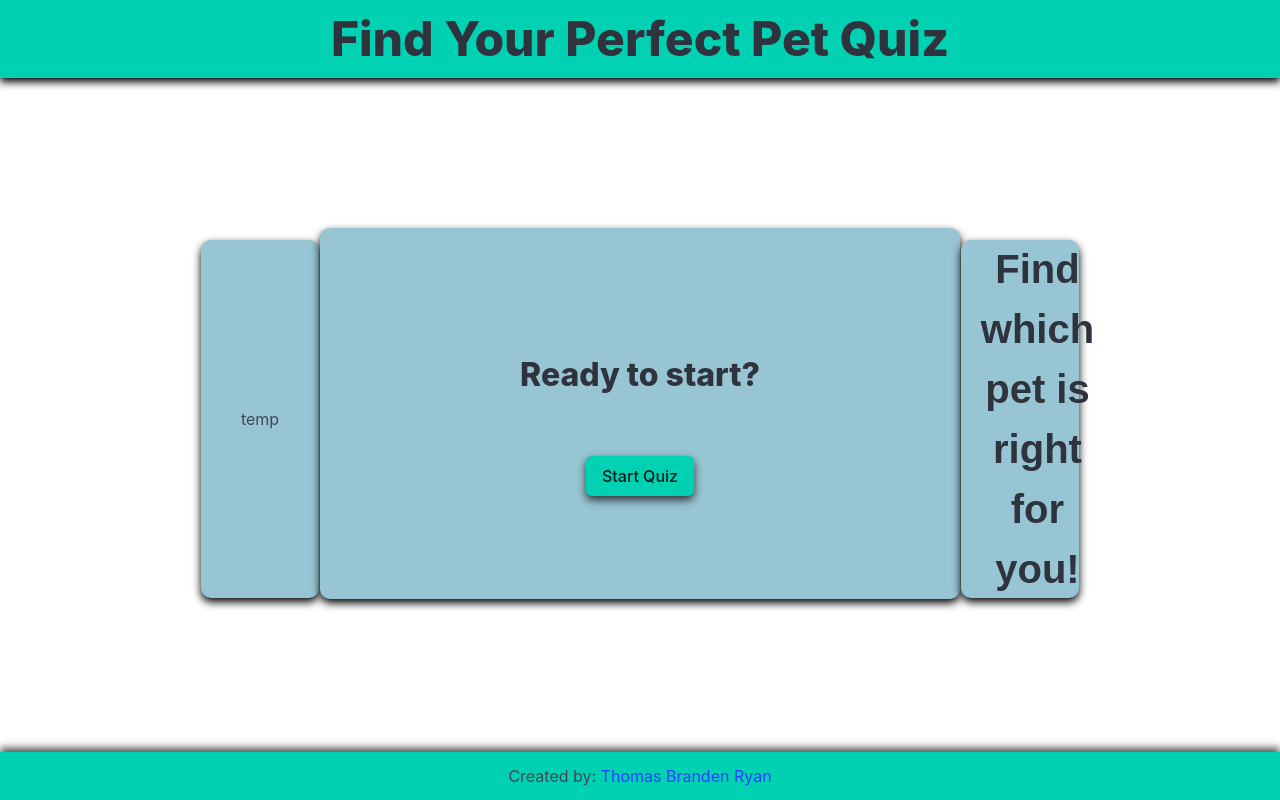
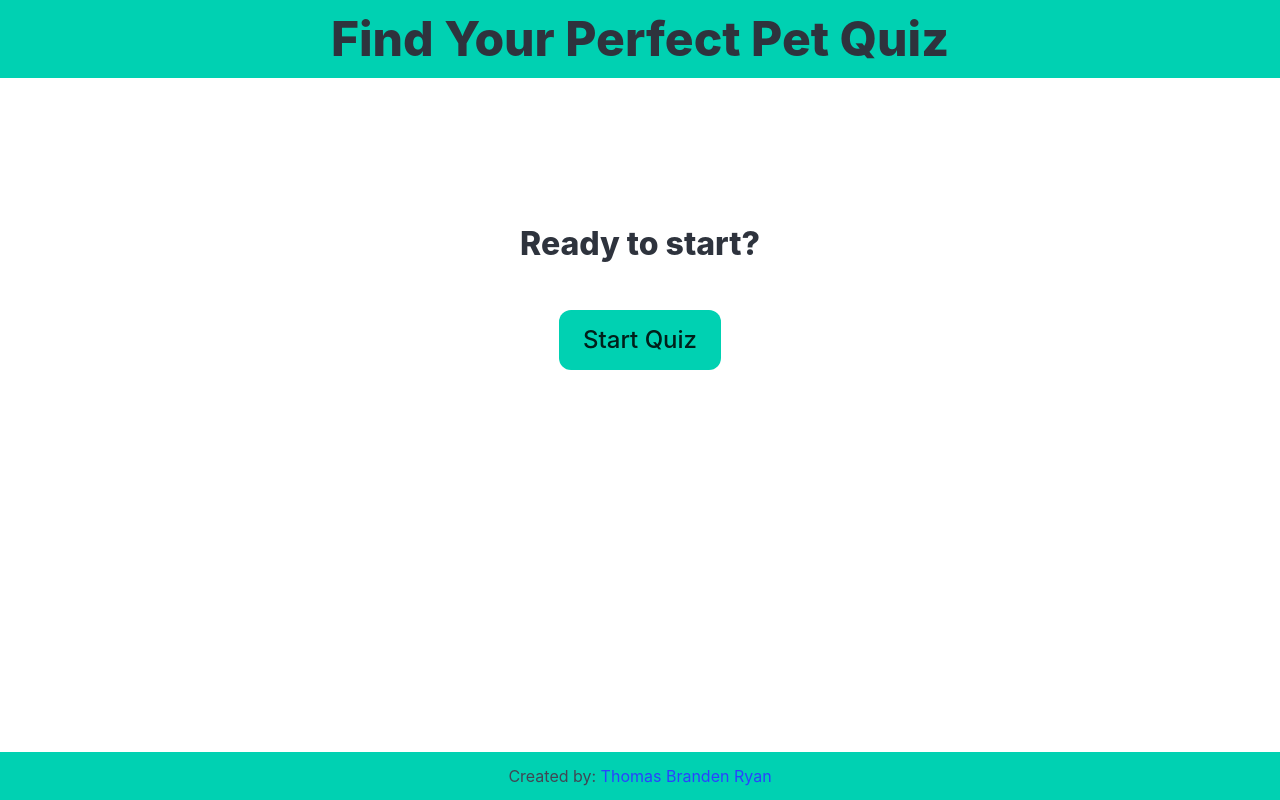
Before and after one commit to Tomjp424/pet-finder-quiz, a plain HTML site: page index.html in a window 1280 px wide. Drawn offline with Linux system fonts and the light colour scheme.

Commit message:
Revert "new-css-stuff"

```diff
--- a/index.html
+++ b/index.html
@@ -1,6 +1,5 @@
 <!DOCTYPE html>
 <html>
-
   <head>
     <meta charset="utf-8">
     <meta name="viewport" content="width=device-width, initial-scale=1">
@@ -18,15 +17,10 @@
       </h1>
     </header>
 
-  <main>
+<main class="is-flex is-flex-direction-row" >
 
-    <div class="column is-one-quarter sidebar">
-    <aside id="progress">
-      temp
-    </aside>
-  </div>
+    <section class="section is-flex-direction-column is-mobile"  style="height:375px">
 
-    <card class="card is-flex-direction-column is-mobile column main-content">
         <div class="has-text-centered">
             <h2 class="title is-3">
                 Ready to start?
@@ -34,17 +28,11 @@
         </div>
 
         <div class="columns is-justify-content-center mt-6 is-size-4-mobile">
-        <button class="button is-primary is-fullwidth">Start Quiz</button>
+            <button class="button is-primary is-large">Start Quiz</button>
         </div>
-    </card>
 
-  <div class="column is-one-quarter sidebar">
-    <aside id="aside">
-      <p>
-        <strong>Find which pet is right for you!</strong>
-      </p>
-    </aside>
-  </div>
+
+    </section>
 
 </main>
 
@@ -59,5 +47,4 @@
     </div>
   </footer>
   </body>
-
 </html>
--- a/styles.css
+++ b/styles.css
@@ -3,151 +3,43 @@ main {
     flex-wrap: wrap;
     flex-direction: row;
     height: calc(100vh - 78px - 48px);
+  }
+
+
+section {
+    position: relative;
+    top: 100px;
+    margin: 0 auto;
+    width: 80%;
+    text-align: center;
+    animation: fadeIn 1s;
 }
-
-header {
-    box-shadow: 0 4px 8px rgba(0, 0, 0, 1);
-}
-
 
 footer {
     position: relative;
-    box-shadow: 0 -4px 8px rgba(0, 0, 0, 0.70);
 }
 
+.card {
+    position: relative;
+    --bulma-card-color: var(--bulma-text);
+    --bulma-card-background-color: var(--bulma-scheme-main);
+    --bulma-card-shadow: var(--bulma-shadow);
+    --bulma-card-radius: 0.75rem;
+    --bulma-card-header-background-color: transparent;
+    --bulma-card-header-color: var(--bulma-text-strong);
+    --bulma-card-header-padding: 0.75rem 1rem;
+    --bulma-card-header-shadow: 0 0.125em 0.25em hsla(var(--bulma-scheme-h), var(--bulma-scheme-s), var(--bulma-scheme-invert-l), 0.1);
+    --bulma-card-header-weight: var(--bulma-weight-bold);
+    --bulma-card-content-background-color: transparent;
+    --bulma-card-content-padding: 1.5rem;
+    --bulma-card-footer-background-color: transparent;
+    --bulma-card-footer-border-top: 1px solid var(--bulma-border-weak);
+    --bulma-card-footer-padding: 0.75rem;
+    --bulma-card-media-margin: var(--bulma-block-spacing);
+  }
 
-.card {
-    display: flex;
-    flex-wrap: wrap;
-    flex-direction: column;
-    justify-content: center;
-    position: relative;
-    top: 150px;
-    align-items: center;
-    width: 45%;
-    height: 55%;
-    margin: 0 auto;
-    padding: 20px;
-    border-radius: 10px;
-    box-shadow: 0 4px 8px rgba(0, 0, 0, 1);
-    background-color: #98c5d3;
-    transition: transform 0.3s;
-}
-
-.button {
-    display:flex;
-    flex-wrap: wrap;
-    box-shadow: 0 4px 8px rgba(0, 0, 0, .75);
-    top: 15px;
-    position: relative;
-    justify-content: center;
-    text-align: center;
-    align-items: center;
-    margin: 0 auto;
-}
-
-#progress {
-    display: flex;
-    flex-wrap: wrap;
-    flex-direction: column;
-    justify-content: center;;
-    position: relative;
-    top: 150px;
-    left: 100px;
-    right: 100px;
-    margin: 0 auto;
-    padding: 20px;
-    height: 55%;
-    width: 40%;
-    text-align: center;
-    border-radius: 10px;
-    box-shadow: 0 4px 8px rgba(0, 0, 0, 1);
-    background-color: #98c5d3;
-}
-
-#aside {
-    display: flex;
-    flex-wrap: wrap;
-    flex-direction: column;
-    justify-content: center;;
-    position: relative;
-    align-items: center;
-    top: 150px;
-    right: 100px;
-    margin: 0 auto;
-    padding: 20px;
-    height: 55%;
-    width: 40%;
-    text-align: center;
-    font-family: Arial, Helvetica, sans-serif;
-    font-size: 40px;
-    border-radius: 10px;
-    box-shadow: 0 4px 8px rgba(0, 0, 0, 1);
-    background-color: #98c5d3;
-}
-
-
-
-@media screen and (max-width: 768px) {
-    .columns {
-  flex-direction: column;
-}
-
-.sidebar, .main-content {
-    width: 50%;
-
-}
-
-#progress {
-
-}
-
-#aside {
-
-}
-}
-    /* .card {
-        width: 35%;
+/* @media (max-width: 768px) {
+    footer {
+        top: 200px;
     }
-    #progress {
-        width: 15%;
-    }
-    #aside {
-        width: 15%;
-    } */
-
-
-/* @media screen and (max-width: 1000px) {
-    /* .card {
-        width: 25%;
-
-    }
-    #progress {
-        width: 15%;
-    }
-    #aside {
-        width: 15%;
-        font-size: 30px;
-    } */
-
-
-/* @media screen and (max-width: 700px) {
-    .card {
-        width: 25%;
-    }
-    .button {
-        width: 75%;
-        margin-left: 10%;
-    }
-    #progress {
-        width: 10%;
-        margin-right: 20%;
-    }
-    #aside {
-        width: 15%;
-        padding: 40px;
-        font-size: 20px;
-        margin-left: 20%;
-
-}
 } */
```
Lines whose indentation alone changed are shown as unchanged.
